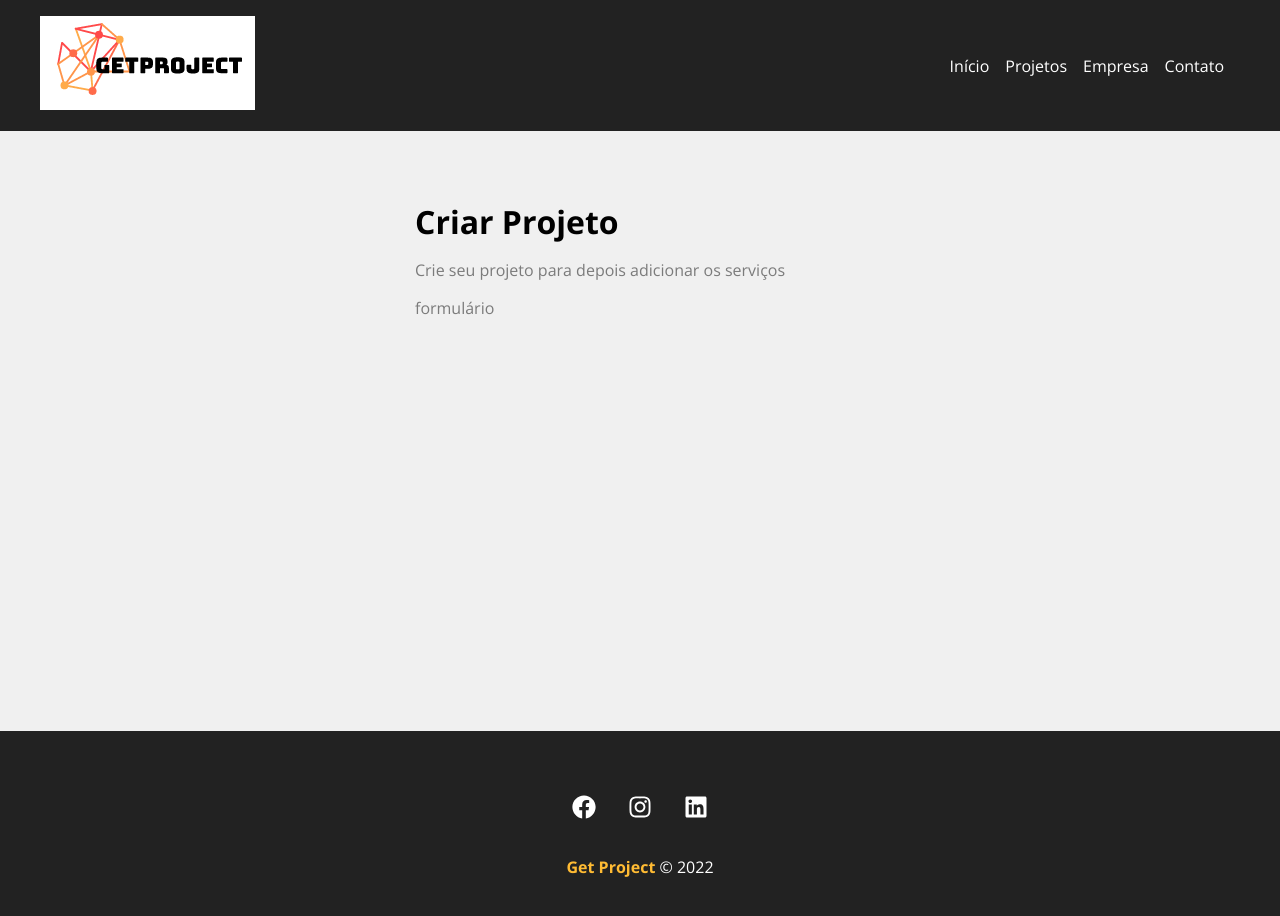
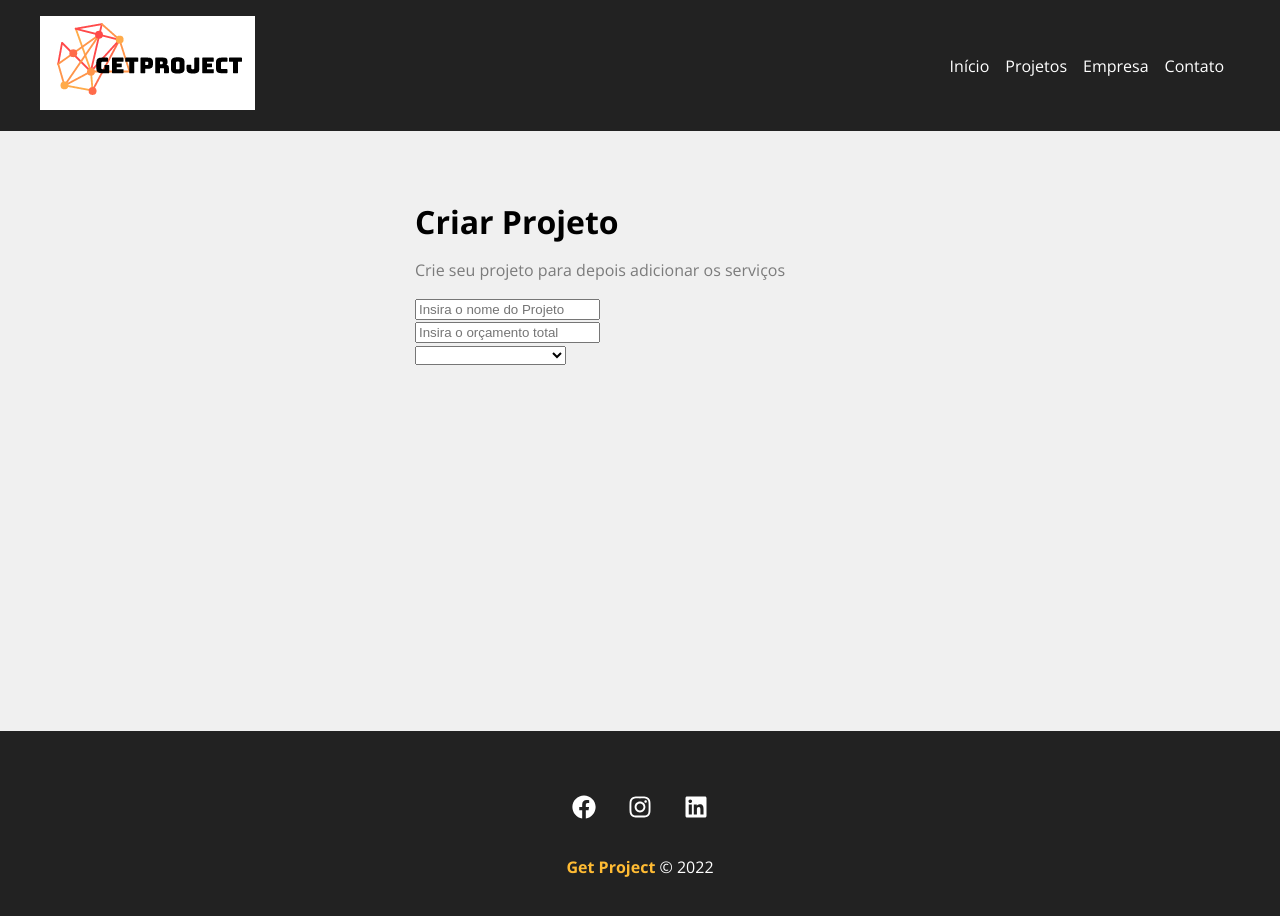
Before and after one commit to paulpessoa/get-project, a React (Create React App) app: page /newproject in a window 1280 px wide. Shown: the top 916 px of the page. Built offline with nearby package versions, Linux system fonts and the light colour scheme.

Commit message:
pausa do café

```diff
--- a/src/components/pages/NewProject.js
+++ b/src/components/pages/NewProject.js
@@ -1,4 +1,5 @@
 import React from "react";
+import ProjectForm from "../project/ProjectForm";
 import styles from "./NewProject.module.css";
 
 function NewProject () {
@@ -6,7 +7,7 @@
         <div className={styles.newproject_container}>
             <h1>Criar Projeto</h1>
             <p>Crie seu projeto para depois adicionar os serviços</p>
-            <p>formulário</p>
+            <ProjectForm />
         </div>
     )
 }
--- /dev/null
+++ b/src/components/project/ProjectForm.js
@@ -0,0 +1,21 @@
+function ProjectForm () {
+    return (
+        <form>
+            <div>
+                <input type="text" placeholder="Insira o nome do Projeto"/>
+            </div>
+            <div>
+                <input type="number" placeholder="Insira o orçamento total"/>
+            </div>
+            <div>
+                <select name="category_id">
+                    <option disabled>Selecione a categoria</option>
+                </select>
+            </div>
+            <div>
+            </div>
+        </form>
+    )
+}
+
+export default ProjectForm;
```
Also changed, not shown: src/components/project/ProjectForm.module.css (added).
